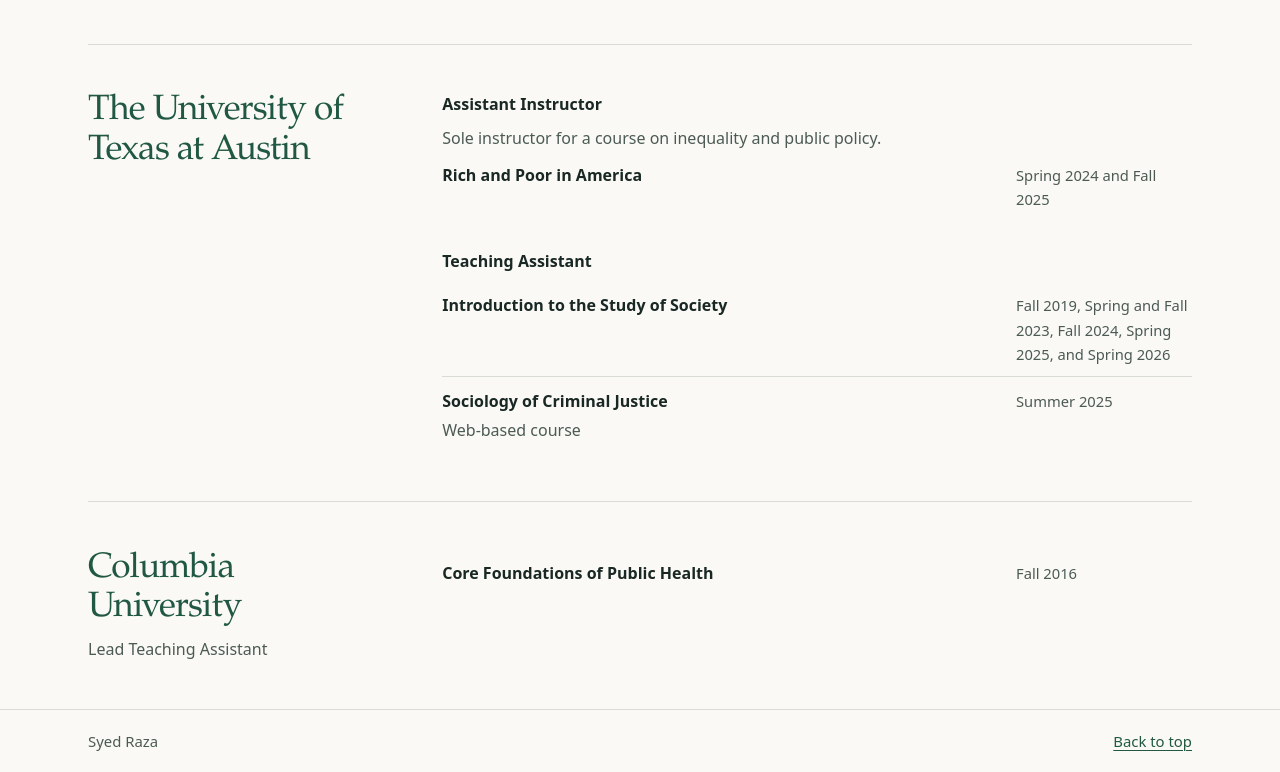
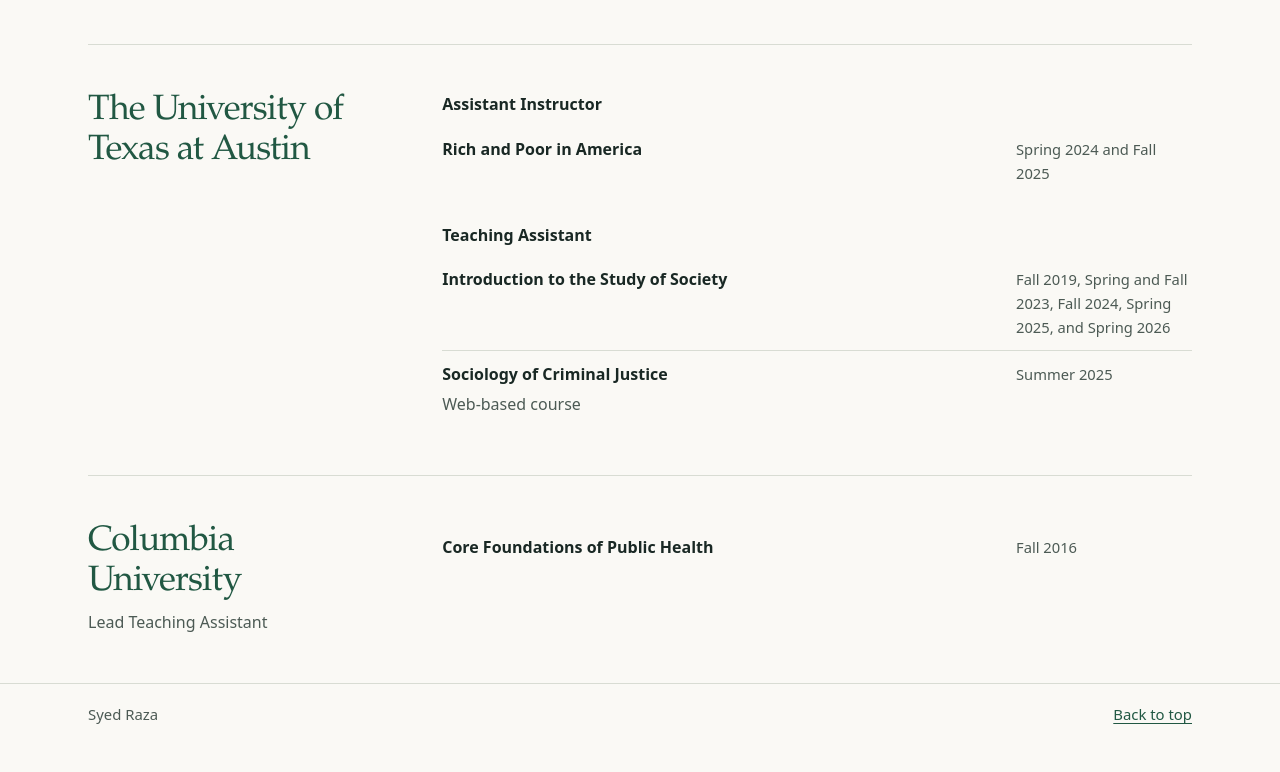
Before and after one commit to syedraza404/w, a plain HTML site: page teaching.html in a window 1280 px wide. Shown: the part 1168-1940 px from the top of the page. After the commit the page ends 1913 px from the top, so only its background shows below. Drawn offline with Linux system fonts and the light colour scheme.

Commit message:
Update teaching.html

```diff
--- a/teaching.html
+++ b/teaching.html
@@ -116,7 +116,6 @@
       <div>
         <div class="course-group">
           <h3>Assistant Instructor</h3>
-          <p class="role-note">Sole instructor for a course on inequality and public policy.</p>
           <ul class="course-list">
             <li>
               <div>
```
